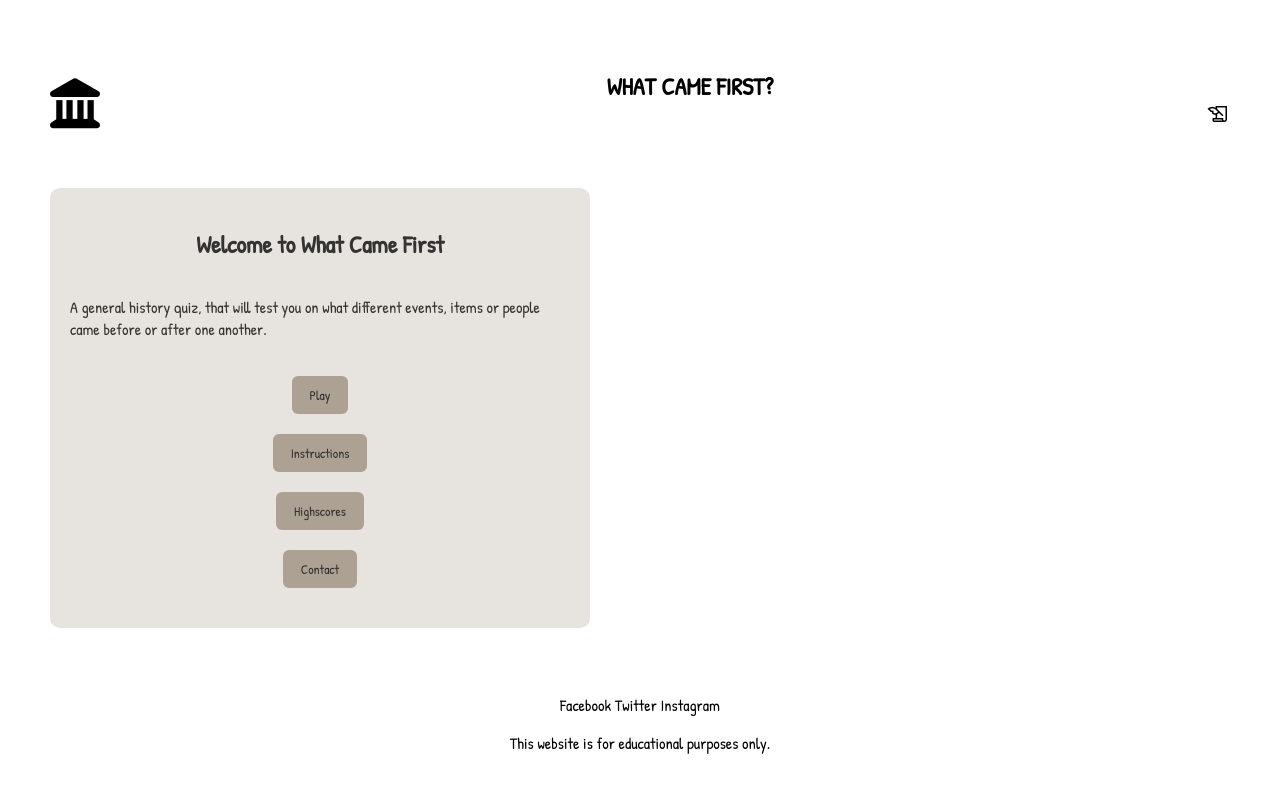
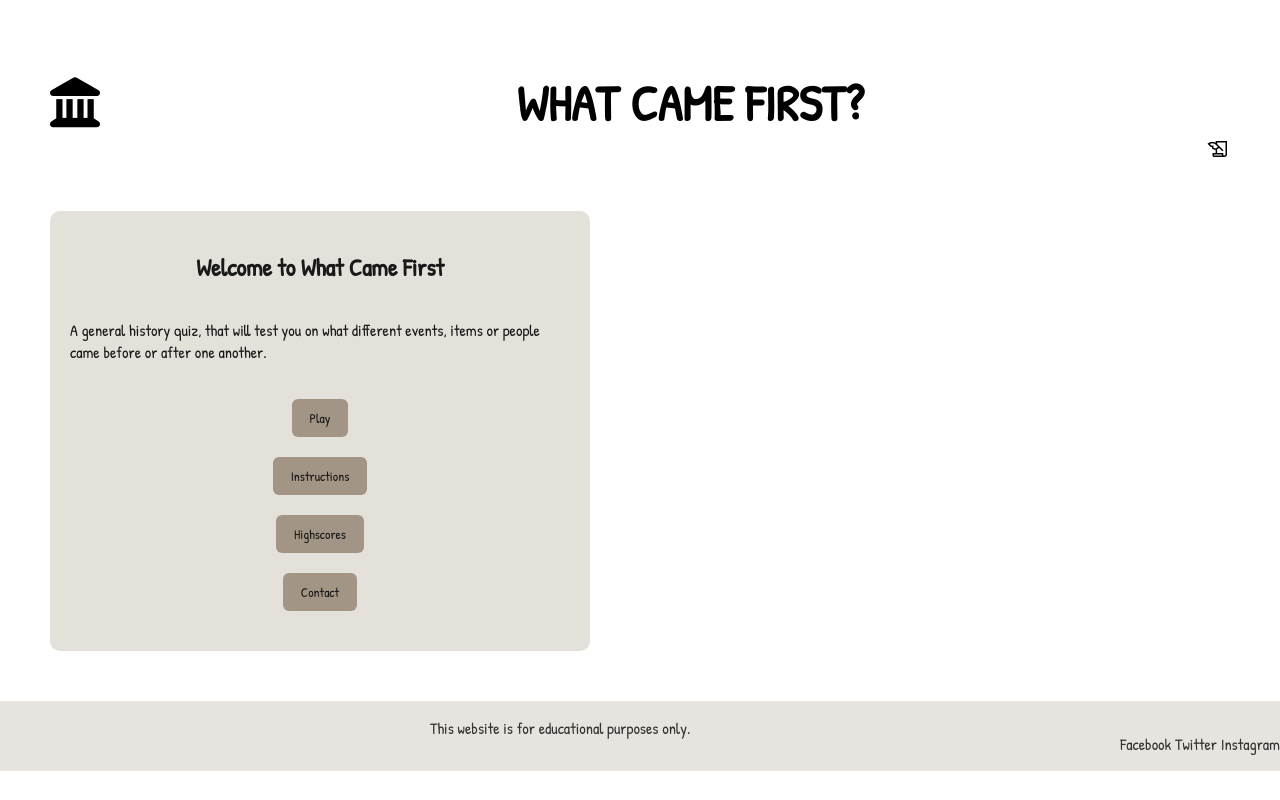
Before and after one commit to Megwana/whatcamefirst, a plain HTML site: page index.html in a window 1280 px wide. Drawn offline with nearby package versions, Linux system fonts and the light colour scheme.

Commit message:
changed the opacity to 0.9 for the welcome-containter

```diff
--- a/assets/css/style.css
+++ b/assets/css/style.css
@@ -35,6 +35,7 @@ nav {
 
 .landing-page-title h1 {
   text-align: center;
+  font-size: 50px;
   margin: 0;
 }
 
@@ -60,7 +61,7 @@ nav {
   align-content: center;
   flex-flow: column;
   background: #E2DDD6;
-  opacity: 0.8;
+  opacity: 0.9;
   padding: 20px;
   border-radius: 10px;
   max-width: 500px;
@@ -89,4 +90,10 @@ nav {
 
 footer {
   text-align: center;
+  background-color: #E2DDD6;
+  opacity: 0.8;
 }
+
+.social-links {
+  float: right;
+}
```
